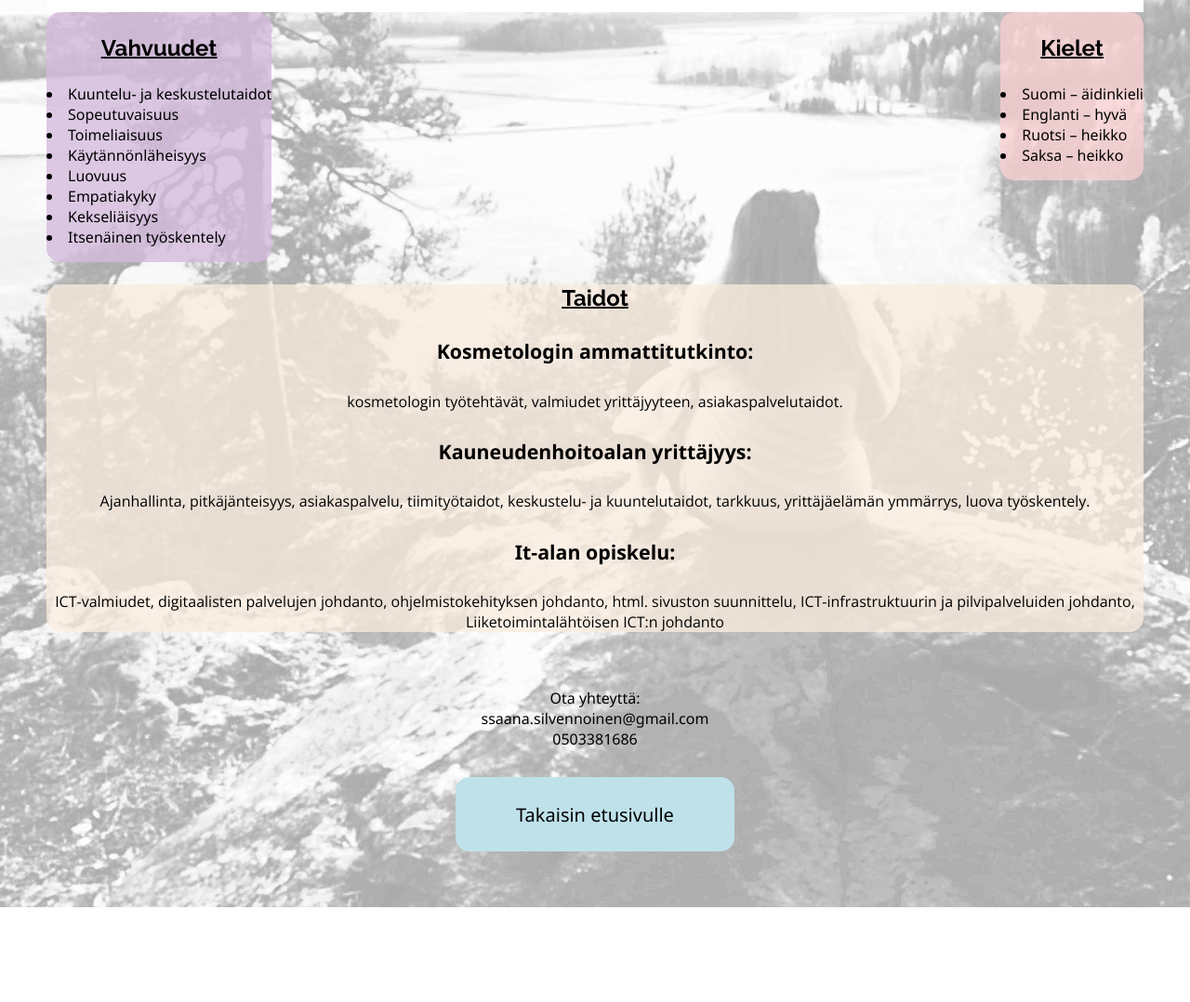
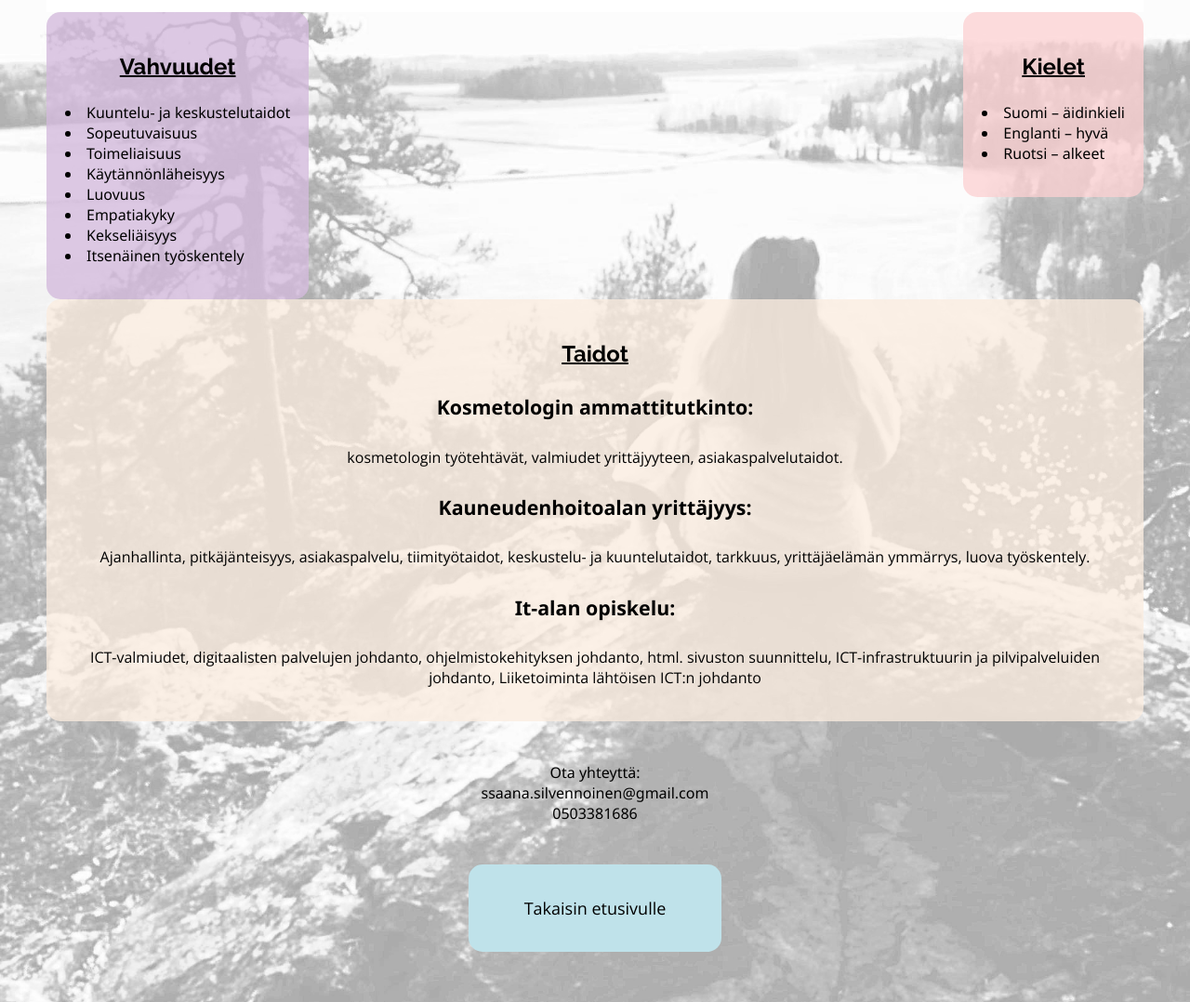
Before and after one commit to SSilvennoinen/SSilvennoinen.github.io, a plain HTML site: page Taidot.html in a window 1280 px wide. Shown: the part 340-1418 px from the top of the page at 93% size. Before the commit the page ends 1316 px from the top, so only its background shows below. Drawn offline with nearby package versions, Linux system fonts and the light colour scheme.

Commit message:
Update Taidot.html

```diff
--- a/Taidot.html
+++ b/Taidot.html
@@ -79,7 +79,7 @@ text-decoration-thickness: 2px; /* Alleviivauksen paksuus */
             overflow: hidden; /* Piilottaa ylimenevät osat */
 
         }
-        .box1 {
+        .nappula1 {
             background-color:#bfe2ea ;
         }
         .box1 a {
@@ -91,14 +91,17 @@ text-decoration-thickness: 2px; /* Alleviivauksen paksuus */
          .box2{
             background-color: #d4bbddc9;
             border-radius: 15px; /* Pyöreät reunat */
+            padding: 20px;
          }
          .box3{
             background-color:#fdd1d2c1 ;
             border-radius: 15px; /* Pyöreät reunat */
+            padding: 20px;
          }
          .box4{
             background-color: #fbede0c0;
             border-radius: 15px; /* Pyöreät reunat */
+            padding: 20px;
          }
          @media (min-width: 768px) {
         .flex-container {
@@ -139,6 +142,7 @@ text-decoration-thickness: 2px; /* Alleviivauksen paksuus */
             <div class="centered-list">
                 <div class="flex-item">
                     <div class="box2">
+
                     <h3>Vahvuudet</h3>
                     <ul>
                         <li>Kuuntelu- ja keskustelutaidot</li>
@@ -152,6 +156,7 @@ text-decoration-thickness: 2px; /* Alleviivauksen paksuus */
                       </ul>
                       </div>
                     </div>
+
             </div>
 
 
@@ -163,8 +168,8 @@ text-decoration-thickness: 2px; /* Alleviivauksen paksuus */
                       <ul>
                         <li>Suomi – äidinkieli</li>
                         <li>Englanti – hyvä</li>
-                        <li>Ruotsi – heikko</li>
-                        <li>Saksa – heikko</li>
+                        <li>Ruotsi – alkeet</li>
+
                       </ul>
                     </div>
                 </div>
@@ -180,7 +185,7 @@ text-decoration-thickness: 2px; /* Alleviivauksen paksuus */
         <h4>Kauneudenhoitoalan yrittäjyys:</h4>
        <p> Ajanhallinta, pitkäjänteisyys, asiakaspalvelu, tiimityötaidot, keskustelu- ja kuuntelutaidot, tarkkuus, yrittäjäelämän ymmärrys, luova työskentely.</p>
        <h4>It-alan opiskelu:</h4>
-        <p>ICT-valmiudet, digitaalisten palvelujen johdanto, ohjelmistokehityksen johdanto, html. sivuston suunnittelu, ICT-infrastruktuurin ja pilvipalveluiden johdanto, Liiketoimintalähtöisen ICT:n johdanto</p>
+        <p>ICT-valmiudet, digitaalisten palvelujen johdanto, ohjelmistokehityksen johdanto, html. sivuston suunnittelu, ICT-infrastruktuurin ja pilvipalveluiden johdanto, Liiketoiminta lähtöisen ICT:n johdanto</p>
 
 
             </div>
@@ -194,8 +199,12 @@ text-decoration-thickness: 2px; /* Alleviivauksen paksuus */
             ssaana.silvennoinen@gmail.com<br>
             0503381686
         <div class="container">
-        <div class="box box1">
-            <a href="index.html">Takaisin etusivulle</a>
+            <div class="container">
+
+                <button class="nappula nappula1" onclick="location.href='index.html'">Takaisin etusivulle
+
+                </button>
+
         </div>
 
     </div>
```
